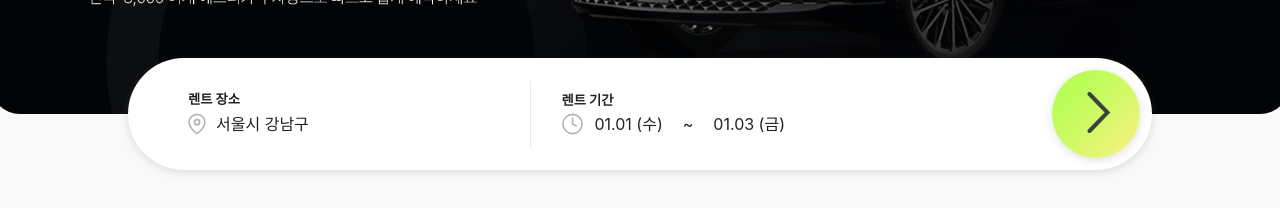
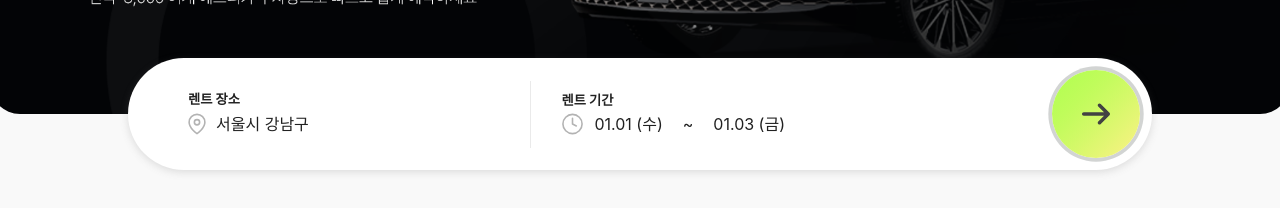
Before and after one commit to minhee-seo/everycar-frontend, a React (Create React App) app: page / in a window 1280 px wide. Shown: the part 350-558 px from the top of the page. Built offline with nearby package versions, Linux system fonts and the light colour scheme.

Commit message:
화살표 애니메이션 추가

```diff
--- a/src/components/common/reservationControl/Content.module.scss
+++ b/src/components/common/reservationControl/Content.module.scss
@@ -77,16 +77,61 @@
 
 .rentBtn {
   margin-right: 12px;
-      button{
+
+  button {
     width: 88px;
     height: 88px;
     background: $gradient-color;
     border-radius: 50%;
-        box-shadow: rgba(99, 99, 99, 0.2) 0px 2px 8px 0px;
+    box-shadow: rgba(99, 99, 99, 0.25) 0px 6px 15px 0px;
+    display: flex;
+    align-items: center;
+    justify-content: center;
+    cursor: pointer;
+    transition: transform 0.2s ease-in-out;
+    position: relative;
+    overflow: hidden;
 
-        svg{
-          margin-left: 6px;
+    // 기본 상태에서 미묘하게 pulse 애니메이션
+    animation: pulse 2.5s infinite ease-in-out;
+
+    &:hover {
+      transform: scale(1.08);
+
+      .arrow {
+        animation: arrowMove 0.6s ease-in-out;
       }
+    }
+
+    .arrow {
+      font-size: 28px;
+      color: $color-gray-800;
+      transition: transform 0.2s ease-in-out;
+    }
+  }
+}
+
+@keyframes arrowMove {
+  0% {
+    transform: translateX(0);
+  }
+  50% {
+    transform: translateX(8px);
+  }
+  100% {
+    transform: translateX(0);
+  }
+}
+
+@keyframes pulse {
+  0% {
+    box-shadow: 0 0 0 0 rgba(60, 66, 62, 0.3);
+  }
+  70% {
+    box-shadow: 0 0 0 15px rgba(60, 66, 62, 0);
+  }
+  100% {
+    box-shadow: 0 0 0 0 rgba(60, 66, 62, 0);
   }
 }
 
--- a/src/components/common/reservationControl/Content.tsx
+++ b/src/components/common/reservationControl/Content.tsx
@@ -1,5 +1,7 @@
 import React from 'react'
 import styled from './Content.module.scss';
+import { FontAwesomeIcon } from '@fortawesome/react-fontawesome';
+import { faBell, faArrowRight, faTriangleExclamation } from '@fortawesome/free-solid-svg-icons';
 
 function Content() {
   return (
@@ -41,11 +43,12 @@ function Content() {
           </div>
           <div className={styled.rentBtn}>
             <button>
-              <div className='arow'>
+              <FontAwesomeIcon icon={faArrowRight} className={styled.arrow} />
+              {/* <div className='arow'>
                 <svg width="24" height="41" viewBox="0 0 24 41" fill="none" xmlns="http://www.w3.org/2000/svg">
                   <path d="M2.5 2L20.5 20.5L2.5 39" stroke="#3c423eff" strokeWidth="4" strokeLinecap="round" />
                 </svg>
-              </div>
+              </div> */}
             </button>
           </div>
         </div>
```
Lines whose indentation alone changed are shown as unchanged.
